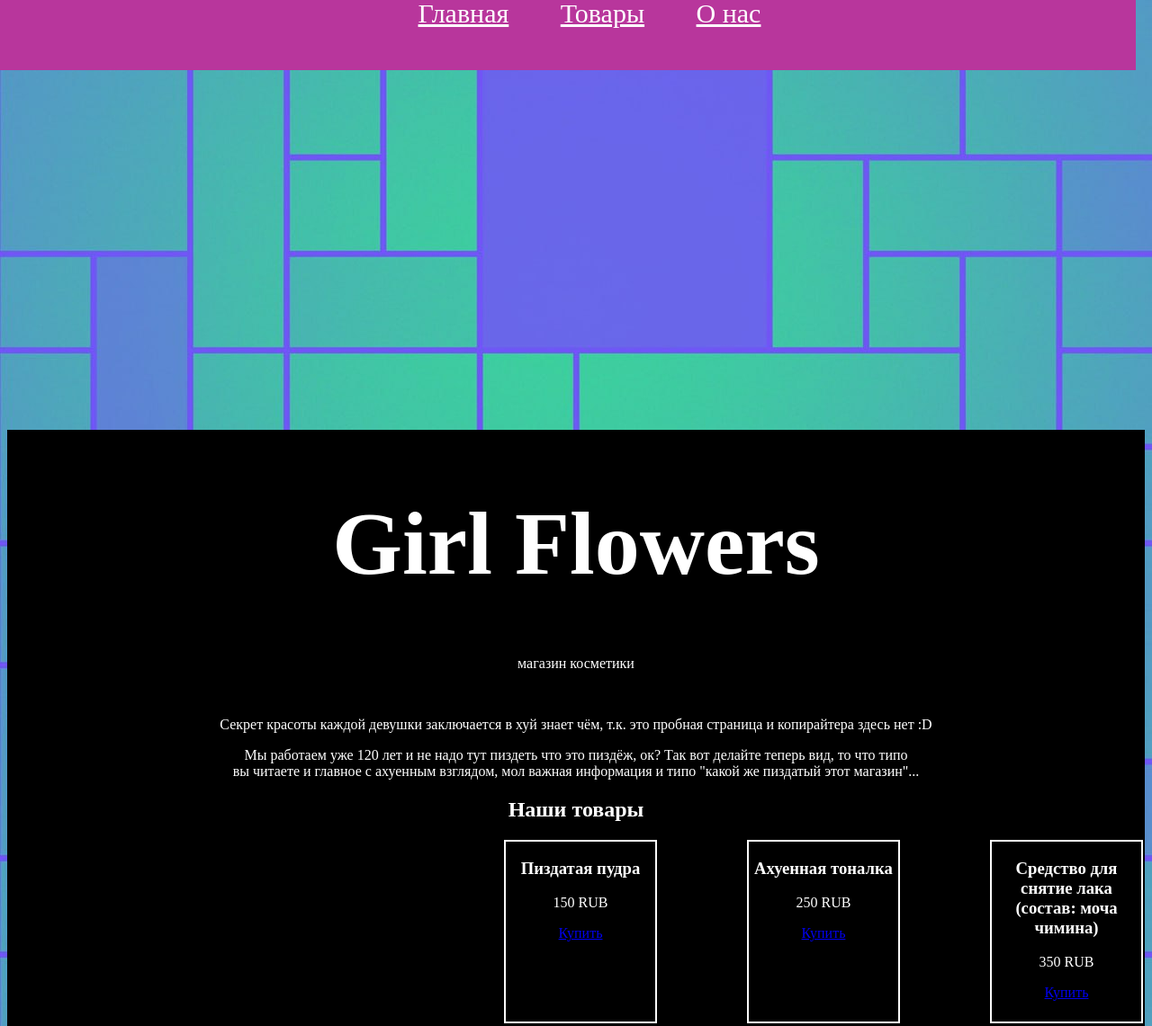
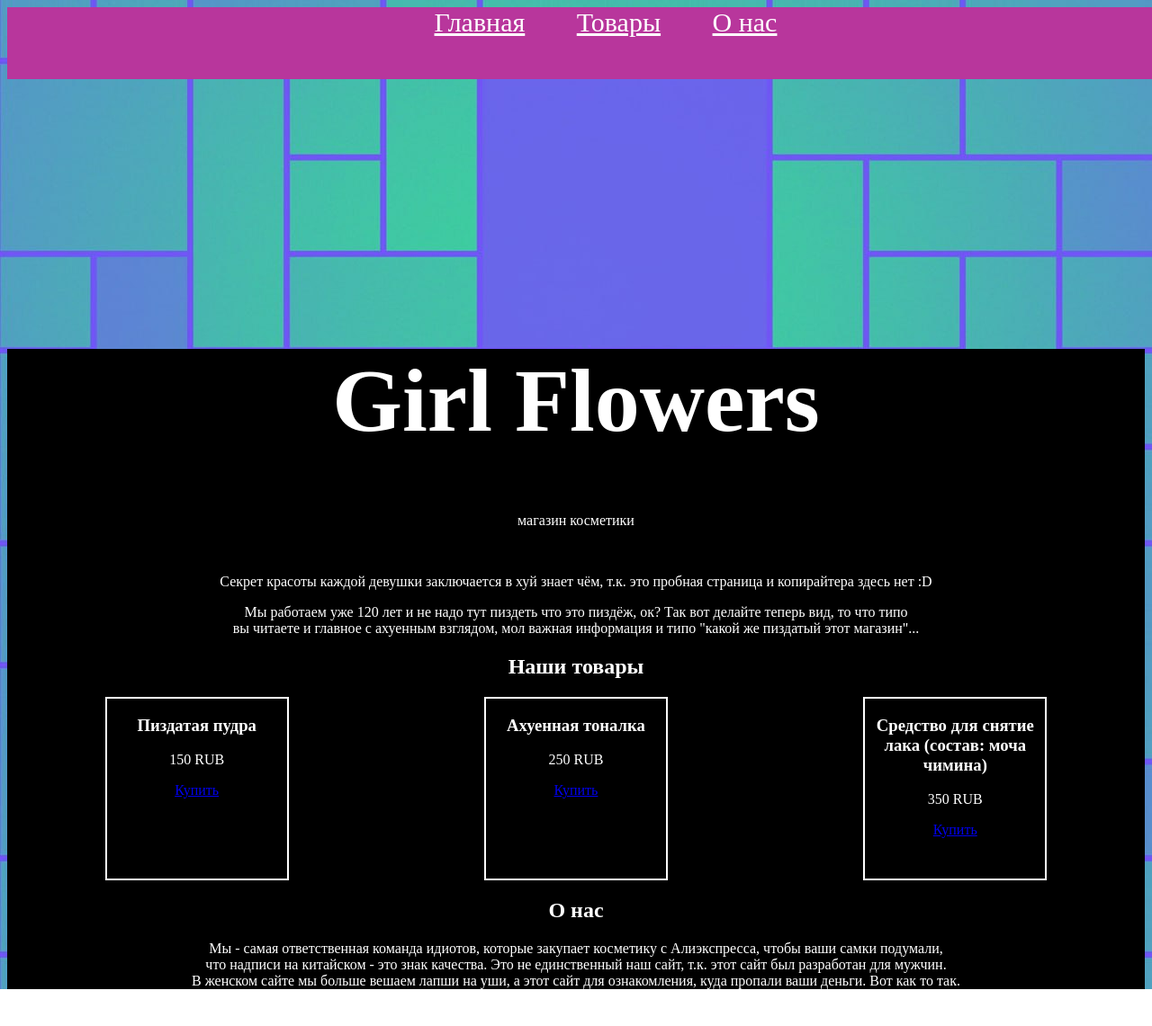
Before and after one commit to ismarus2007/GirlFlowers, a plain HTML site: page index.html in a window 1280 px wide. Shown: the top 1141 px of the page at 90% size. After the commit the page ends 1100 px from the top, so only its background shows below. Drawn offline with Linux system fonts and the light colour scheme.

Commit message:
Add files via upload

```diff
--- a/index.html
+++ b/index.html
@@ -6,7 +6,7 @@
         <title>Document</title>
         <link href="style.css" rel="stylesheet">
     </head>
-    <body>
+    <body style="overflow-x: hidden;">
         <div id="bar">
             <a href="#home">Главная</a>
             <a href="#tovari">Товары</a>
--- a/style.css
+++ b/style.css
@@ -1,18 +1,22 @@
 body {
     color: #ffffff;
     background-image: url("fon.jpg");
-    background-size: 100%   ;
+    background-size: 100%;
+    height: 100%;
+}
+
+html {
+    height: 100%;
 }
 
 #bar {
     border: 0px solid #000000;
     font-size: 30px;
-    width: 100%;
-    margin-left: -10px;
-    margin-top: -10px;
     height: 80px;
+    width: max(50%,400px);
     text-align: center;
     background-color: #B8369C;
+    width: 100vw;
 }
 
 #bar a {
@@ -26,22 +30,22 @@ body {
 }
 
 #info {
-    border: 2px solid #000000;
+    border: 0px solid #000000;
     text-align: center;
-    margin-top: 400px;
+    margin: auto;
     background-color: #000000;
+    margin-top: 300px;
 }
 
 .tovar {
     border: 2px solid #ffffff;
     width: 200px;
     height: 200px;
+    margin: auto;
 }
 
 #ShowTovari {
     display: flex;
-    gap: 100px;
-    margin-left: 550px;
 }
 
 @media (max-width:740px) {
@@ -56,4 +60,10 @@ body {
         margin-right: auto;
         margin-top: 50px;
     }
+    #info {
+        width: 105%
+    }
+    body {
+        overflow-x: hidden;
+    }
 }
```
